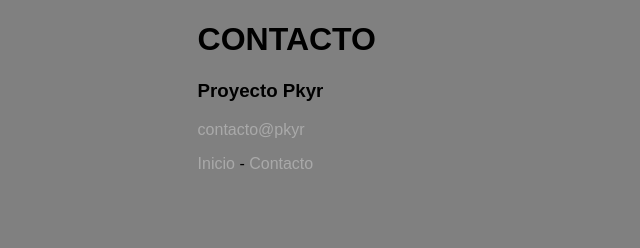
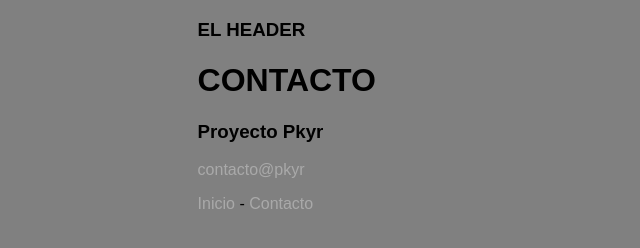
Before and after one commit to PikyR/proyectoPkyr, a plain HTML site: page contacto.html in a window 1280 px wide. Shown: the whole page, without its empty margins (0-640 px from the left). Drawn offline with Linux system fonts and the light colour scheme.

Commit message:
estructura inicial del header

```diff
--- a/contacto.html
+++ b/contacto.html
@@ -13,6 +13,10 @@
     <script src="js/contacto.js"></script>
 </head>
 <body>
+    <header>
+        <h3>EL HEADER</h3>
+    </header>
+
     <main>
         <h1>CONTACTO</h1>
         <h3>Proyecto Pkyr</h3>
--- a/css/styles.css
+++ b/css/styles.css
@@ -10,7 +10,7 @@ a {
     font-weight: lighter;
 }
 
-main{
+main, header{
     /* background-color: blue; */
     width: 70%;
     margin: 0 auto;
```
Also changed, not shown: index.html (+3 -0 lines).
